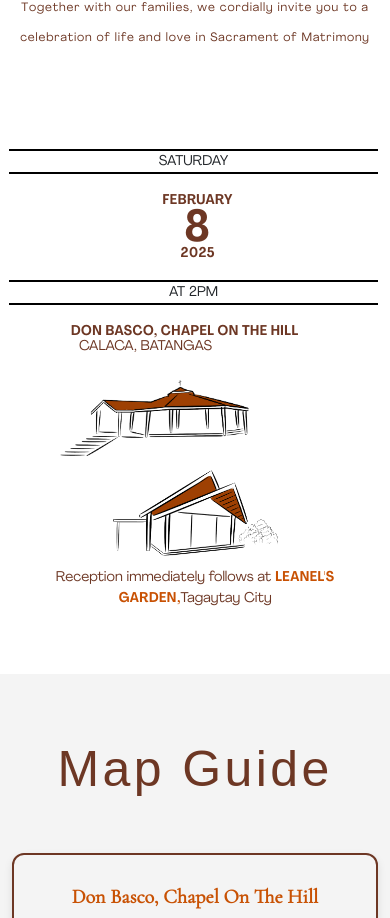
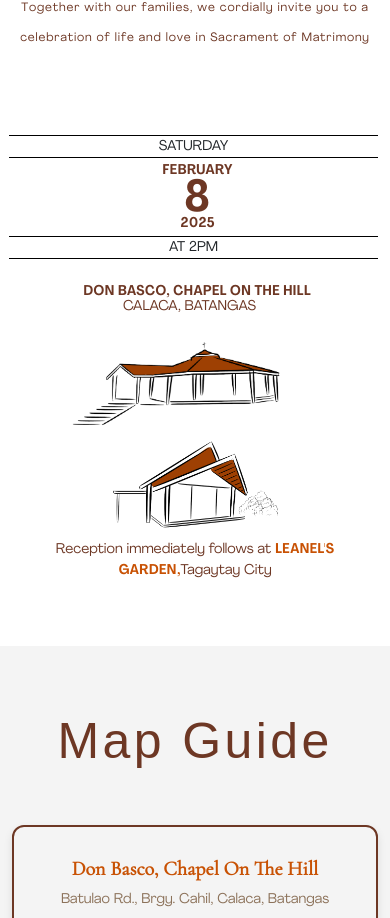
Before and after one commit to reimondavendano/weddingjamesapple, a React (Create React App) app: page / in a window 390 px wide. Shown: the part 1116-2034 px from the top of the page. Built offline with nearby package versions, Linux system fonts and the light colour scheme; a web font is replaced by a local one.

Commit message:
Update height of title text and subtext in header

```diff
--- a/src/assets/styles/wedding-intro.css
+++ b/src/assets/styles/wedding-intro.css
@@ -166,9 +166,14 @@
    /* Responsive adjustments */
    @media (max-width: 640px) {
 
-    /* .introduction-section {
-      margin-top: -170px;
-    } */
+    .border-top-bottom {
+      border-top: 1px solid #000;
+      border-bottom: 1px solid #000;
+      margin-top: 0px;
+      margin-bottom: 2px;
+      margin-top: -14px;
+
+    }
 
     .margin-left-110{
         margin-left: -15px !important;
@@ -205,9 +210,10 @@
         margin-top: 50px;
     }
 
-    .chapel-img-pos{
+    .chapel-img-pos {
       margin-top: -48px;
-      width: 50%;
+      width: 55%;
+      margin-left: 45px;
     }
 
     .recept-img-pos{
@@ -228,11 +234,12 @@
     }
 
     .chapel-subtext{
-      margin-left: -33px;
+      margin-left: 55px;
     }
 
     .chapel-headtext{
-      margin-left:45px;
+      margin-left: 70px;
+      margin-top: 20px;
     }
 
   }
```
Also changed, not shown: 5 other files (tests, documents, lock files or other folders).
